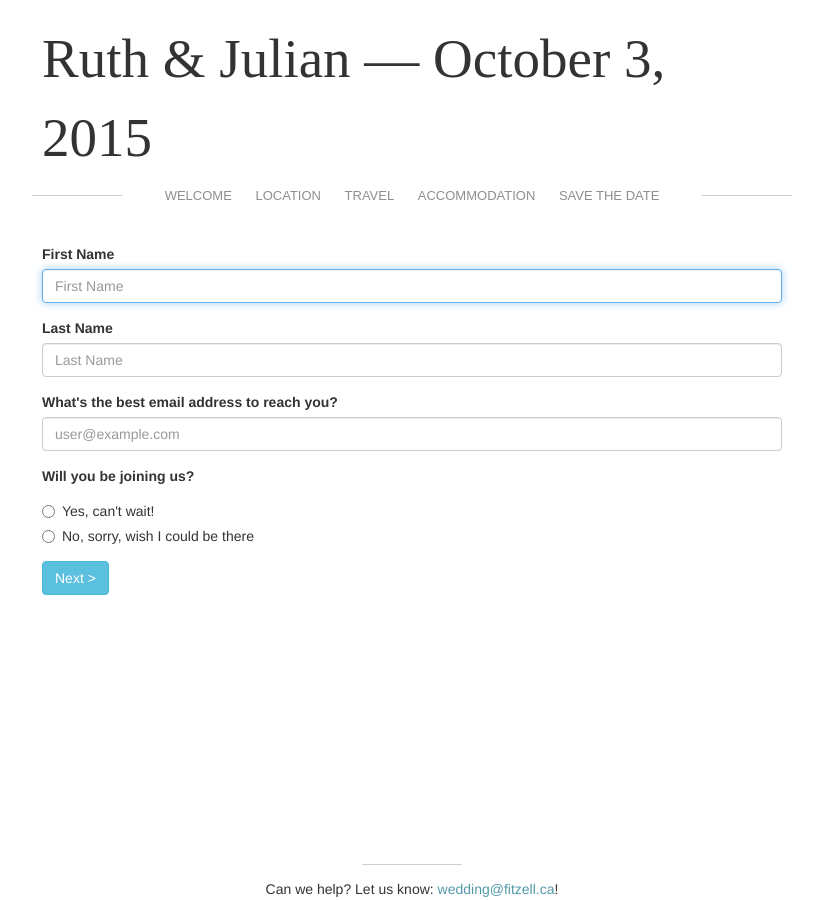
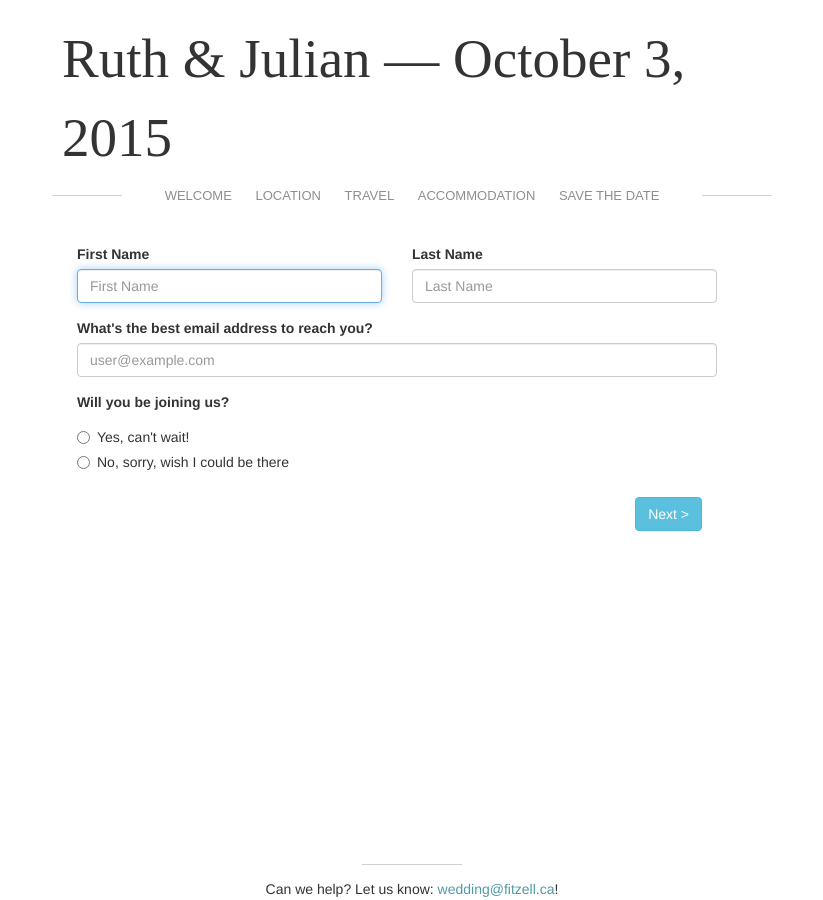
Before and after one commit to jfitzell/weddingsite, a Jekyll site: the page built from rsvp.html, in a window 1280 px wide. Shown: the whole page, without its empty margins (228-1051 px from the left). Built offline with Jekyll 4.4.1, drawn with Linux system fonts in a browser that asks for light colours; some web fonts are replaced.

Commit message:
start making CSS more semantic - some alignments are still off - I think I can try fewer rows

```diff
--- a/css/rsvp.scss
+++ b/css/rsvp.scss
@@ -19,6 +19,8 @@
 @import "bootstrap/forms";
 @import "bootstrap/buttons";
 
+@import "bootstrap/panels";
+@import "bootstrap/utilities";
 
 /* Form validation - Bootstrap overrides */
 .has-error .control-label, .has-success .control-label, .has-success .radio {
@@ -35,8 +37,16 @@
 
 
 .wrapper {
-    width: inherit;
-    max-width: 760px;
+	@include container-fixed;
+
+	@media (min-width: $screen-sm-min) {
+		width: $container-sm;
+	}
+/*
+	@media (min-width: $screen-md-min) {
+		width: $container-md;
+	}
+ */
 }
 
 #rsvp-form {
@@ -47,36 +57,92 @@
 
 
     /* Form structure */
-    .block .block-navigation {
-        clear: left;
+    .block {
+    	@include make-row();
+    	@include make-xs-column(12);
+
+	    .block-navigation {
+    	    @include make-row();
+    	    @include make-xs-column(12);
+
+    	    button {
+    	    	@extend .btn, .btn-info;
+    	    }
+
+    	    .button-prev {
+    	    	@extend .pull-left;
+    	    }
+
+    	    .button-next {
+    	    	@extend .pull-right;
+    	    }
+
+    	    .button-submit {
+    	    	@extend .btn, .btn-success;
+    	    	@extend .pull-right;
+    	    }
+	    }
+	}
+
+    .field {
+	    @extend .form-group;
+	    @include make-xs-column(12);
+    }
+
+    .block1 {
+    	.field-firstname, .field-lastname {
+    		@include make-xs-column(12);
+            @include make-sm-column(6);
+            @extend .field;
+    	}
+
+/*
+    	.field-email, .field-attending {
+    		@include make-xs-column(12);
+    	}
+ */
+    }
+
+    .block2 {
+    	.field-guestcount {
+    		@include make-row();
+    		@extend .form-inline;
+    	}
+
+    	.guest-details {
+	    	@include make-row();
+			@include make-xs-column(12);
+		}
     }
 
 
     /* Form content */
     .guest {
-//        clear: left;
-        @include make-row();
+        @extend .panel, .panel-primary;
 
-//         .form-group {
-//             float: left;
-//             padding-left: 3px;
-//             padding-right: 3px;
-//         }
+        .guest-label {
+        	@extend .panel-heading;
+        	display: block;
+        	padding-top: 2px;
+        	padding-bottom: 2px;
+        }
 
-        .guest-first, .guest-last {
-//             width: 40%;
+        .guest-fields {
+        	@extend .panel-body;
+			@include make-row();
+        }
+
+        .field-guest-first, .field-guest-last {
             @include make-xs-column(12);
             @include make-sm-column(6);
             @include make-md-column(5);
         }
 
-        .guest-title {
-        /* 	width: 10%; */
+        .field-guest-title {
             display: none;
         }
 
-        .guest-meal {
-//             width: 20%;
+        .field-guest-meal {
             @include make-xs-column(12);
             @include make-md-column(2);
         }
--- a/js/rsvp.js
+++ b/js/rsvp.js
@@ -37,10 +37,10 @@
 		successClass: "has-success",
 	    errorClass: "has-error",
 		classHandler: function (el) {
-			return el.$element.closest(".form-group");
+			return el.$element.closest(".field");
 		},
 		errorsContainer: function (el) {
-			return el.$element.closest(".form-group");
+			return el.$element.closest(".field");
 		},
 		errorsWrapper: '<p class="help-block"></p>',
 		errorTemplate: '<span></span>',
--- a/rsvp.html
+++ b/rsvp.html
@@ -40,19 +40,19 @@
 ---
 <form action="https://docs.google.com/forms/d/1w-INu_xopywyd8EWIuFBCoR3Oh9H8sfaDZew6wlIIpU/formResponse" method="post" id="rsvp-form" target="_self" name="ss-form">
 	<div class="block block1">
-		<div class="form-group field-firstname">
+		<div class="field field-firstname">
 			<label class="control-label" for="">First&nbsp;Name</label>
 			<input class="form-control" type="text" id="user_first_dynamic" name="{{ page.fields.guests[0].first }}" placeholder="First Name" size="10" title="" required data-parsley-group="block1"/>
 		</div>
-		<div class="form-group field-lastname">
+		<div class="field field-lastname">
 			<label class="control-label" for="">Last&nbsp;Name</label>
 			<input class="form-control" id="user_last_dynamic" type="text" name="{{ page.fields.guests[0].last }}" placeholder="Last Name" title="" size="10" required  data-parsley-group="block1"/>
 		</div>
-		<div class="form-group field-email">
+		<div class="field field-email">
 			<label class="control-label" for="">What's the best email address to reach you?</label>
 			<input class="form-control" type="email" name="{{ page.fields.email }}" placeholder="user@example.com" title="" size="10" required  data-parsley-group="block1"/>
 		</div>
-		<div class="form-group field-attending">
+		<div class="field field-attending">
 			<label class="control-label">Will you be joining us?</label>
 			<div class="radio">
 				<label><input type="radio" name="{{ page.fields.attending }}" value="yes" data-parsley-group="block1" required />Yes, can't wait!</label>
@@ -63,13 +63,13 @@
 		</div>
 
 		<div class="block-navigation">
-			<button type="button" class="next btn btn-info pull-left" data-current-block="1" data-next-block="2">Next &gt;</button>
+			<button type="button" class="next button-next" data-current-block="1" data-next-block="2">Next &gt;</button>
 		</div>
 	</div>
 
 	<div class="block block2 default-hidden">
-		<div class="form-group form-inline">
-			<label class="control-label" for="entry_524253547">How many (including yourself) will be attending?</label>
+		<div class="field field-guestcount">
+			<label class="control-label" for="guest_count">How many (including yourself) will be attending?</label>
 			<select class="form-control" name="entry.524253547" id="guest_count" required data-parsley-group="block2">
 				<option value="0" selected disabled></option>
 				{% for i in (1..page.fields.guests.size) %}
@@ -78,15 +78,18 @@
 			</select>
 		</div>
 
+		<div class="guest-details">
 			{% for guest in page.fields.guests %}
-		<div class="guest">
+			<div class="guest guest{{ forloop.index }}">
+				<label class="guest-label">{% if forloop.first %}Yourself{% else %}Guest {{ forloop.index0 }}{% endif %}</label>
 	<!--
-			<div class="form-group guest-title">
+				<div class="field guest-title">
 					<label class="control-label" for="">Title</label>
 					<input class="form-control" type="text" name="{{ guest.title }}" placeholder="Mr/Mrs" title="Title" size="4" data-parsley-group="block2"/>
 				</div>
 	 -->
-			<div class="form-group guest-first">
+				<div class="guest-fields">
+					<div class="field field-guest-first">
 						<label class="control-label" for="">First&nbsp;Name</label>
 						{% if forloop.first %}
 						<div class="form-control-static" id="user_first_static"></div>
@@ -94,7 +97,7 @@
 						<input class="form-control" type="text" name="{{ guest.first }}" placeholder="First Name" title="First Name" size="10" data-parsley-group="block2" required />
 						{% endif %}
 					</div>
-			<div class="form-group guest-last">
+					<div class="field field-guest-last">
 						<label class="control-label" for="">Last&nbsp;Name</label>
 						{% if forloop.first %}
 						<div class="form-control-static" id="user_last_static"></div>
@@ -102,7 +105,7 @@
 						<input class="form-control" type="text" name="{{ guest.last }}" placeholder="Last Name" title="Last Name" size="10" data-parsley-group="block2" required />
 						{% endif %}
 					</div>
-			<div class="form-group guest-meal">
+					<div class="field field-guest-meal">
 						<label class="control-label" for="">Meal&nbsp;Choice</label>
 						<select class="form-control" name="{{ guest.meal }}" required data-parsley-group="block2">
 							<option value="Meat">Meat</option>
@@ -111,16 +114,18 @@
 						</select>
 					</div>
 				</div>
+			</div>
 			{% endfor %}
+		</div>
 
 		<div class="block-navigation">
-			<button type="button" class="next btn btn-info pull-left" data-current-block="2" data-next-block="1">&lt; Prev</button>
-			<button type="button" class="next btn btn-info pull-left" data-current-block="2" data-next-block="3">Next &gt;</button>
+			<button type="button" class="next button-prev" data-current-block="2" data-next-block="1">&lt; Prev</button>
+			<button type="button" class="next button-next" data-current-block="2" data-next-block="3">Next &gt;</button>
 		</div>
 	</div>
 
 	<div class="block block3 default-hidden">
-		<div class="form-group">
+		<div class="field">
 			<label class="control-label" for="">Would you like coach transport to the ceremony?</label>
 			<select class="form-control" name="{{ page.fields.shuttle.ceremony }}" data-parsley-group="block3" required>
 				<option value="" selected disabled></option>
@@ -130,7 +135,7 @@
 				<option value="none">No thanks, we're arranging our own transportation</option>
 			</select>
 		</div>
-		<div class="form-group">
+		<div class="field">
 			<label class="control-label" for="">Would you like coach transport between the ceremony and the reception?</label>
 			<select class="form-control" name="{{ page.fields.shuttle.reception }}" data-parsley-group="block3" required>
 				<option value="" selected disabled></option>
@@ -138,7 +143,7 @@
 				<option value="no">No thanks, we'll make our own way</option>
 			</select>
 		</div>
-		<div class="form-group">
+		<div class="field">
 			<label class="control-label" for="">Would you like coach transport after the reception?</label>
 			<p class="help-block">Coaches will depart for the following hotels between xx:xx and yy:yy</p>
 			<select class="form-control" name="{{ page.fields.shuttle.home }}" data-parsley-group="block3" required>
@@ -151,20 +156,20 @@
 		</div>
 
 		<div class="block-navigation">
-			<button type="button" class="next btn btn-info pull-left" data-current-block="3" data-next-block="2">&lt; Prev</button>
-			<button type="button" class="next btn btn-info pull-left" data-current-block="3" data-next-block="4">Next &gt;</button>
+			<button type="button" class="next button-prev" data-current-block="3" data-next-block="2">&lt; Prev</button>
+			<button type="button" class="next button-next" data-current-block="3" data-next-block="4">Next &gt;</button>
 		</div>
 	</div>
 
 	<div class="block block4 default-hidden">
-		<div class="form-group">
+		<div class="field">
 			<label class="control-label" for="entry_883892337">Is there anything else we should know?</label>
 			<textarea class="form-control" name="{{ page.fields.comments }}" rows="8" cols="0" data-parsley-group="block4"></textarea>
 		</div>
 
 		<div class="block-navigation">
-			<button type="button" class="next btn btn-info pull-left" data-current-block="4" data-next-block="3">&lt; Prev</button>
-			<input class="btn btn-success pull-right" type="submit" name="submit" value="RSVP!" id="ss-submit" />
+			<button type="button" class="next button-prev" data-current-block="4" data-next-block="3">&lt; Prev</button>
+			<input type="submit" class="button-submit" name="submit" value="RSVP!" id="ss-submit" />
 		</div>
 	</div>
 </form>
```
Lines whose indentation alone changed are shown as unchanged.
